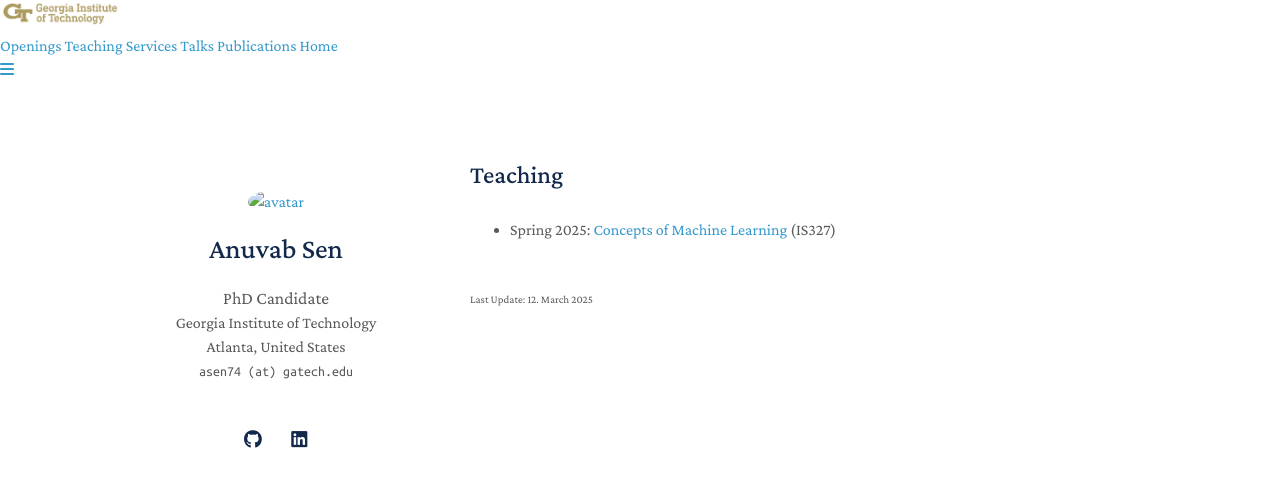
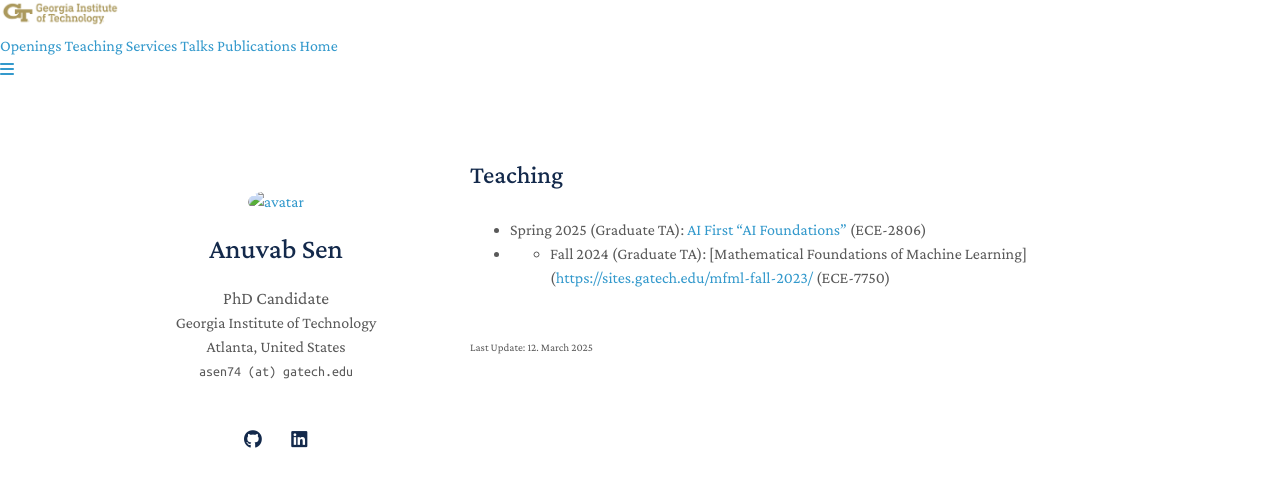
Before and after one commit to AnuvabSen1/anuvab_._sen, a Jekyll site: the page built from teaching.md, in a window 1280 px wide. Shown: the top 487 px of the page. Built offline with Jekyll 4.4.1, drawn with Linux system fonts in a browser that asks for light colours; a style sheet for code colours, icons or effects is not loaded.

Commit message:
Update teaching.md

```diff
--- a/teaching.md
+++ b/teaching.md
@@ -9,4 +9,5 @@
 <h2 style="margin: 60px 0px -15px;">Teaching</h2>
 <br>
 
-- Spring 2025: [Concepts of Machine Learning](https://yaoyaoliu.web.illinois.edu/teaching/IS327/) (IS327)
+- Spring 2025 (Graduate TA): [AI First “AI Foundations”]([(https://bpb-us-e1.wpmucdn.com/sites.gatech.edu/dist/8/675/files/2024/12/Spring2025-ECE2806-AI-First-AI-Foundations-syllabus.pdf)](https://bpb-us-e1.wpmucdn.com/sites.gatech.edu/dist/8/675/files/2024/12/Spring2025-ECE2806-AI-First-AI-Foundations-syllabus.pdf)) (ECE-2806)
+- - Fall 2024 (Graduate TA): [Mathematical Foundations of Machine Learning]([https://sites.gatech.edu/mfml-fall-2023/](https://sites.gatech.edu/mfml-fall-2023/) (ECE-7750)
```
